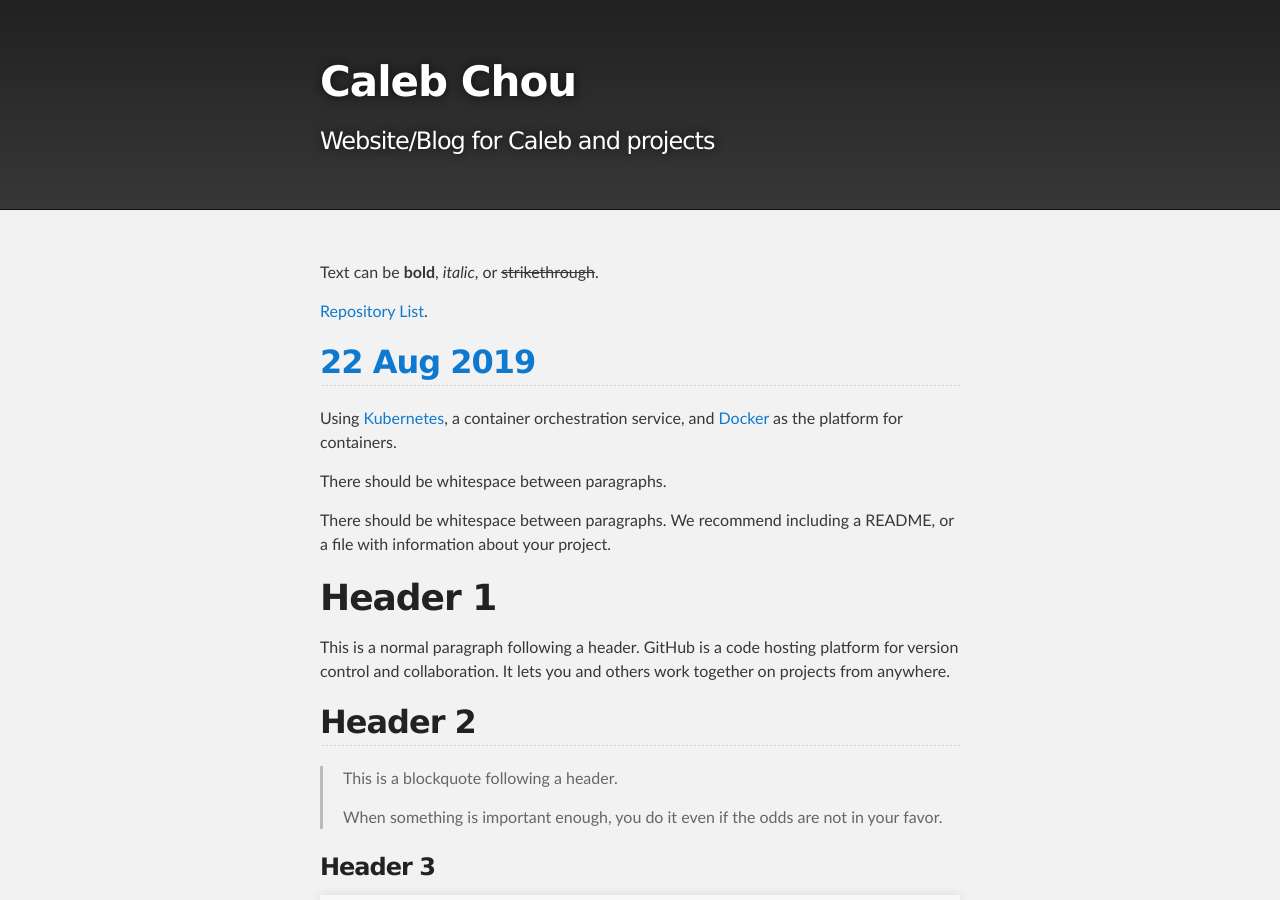
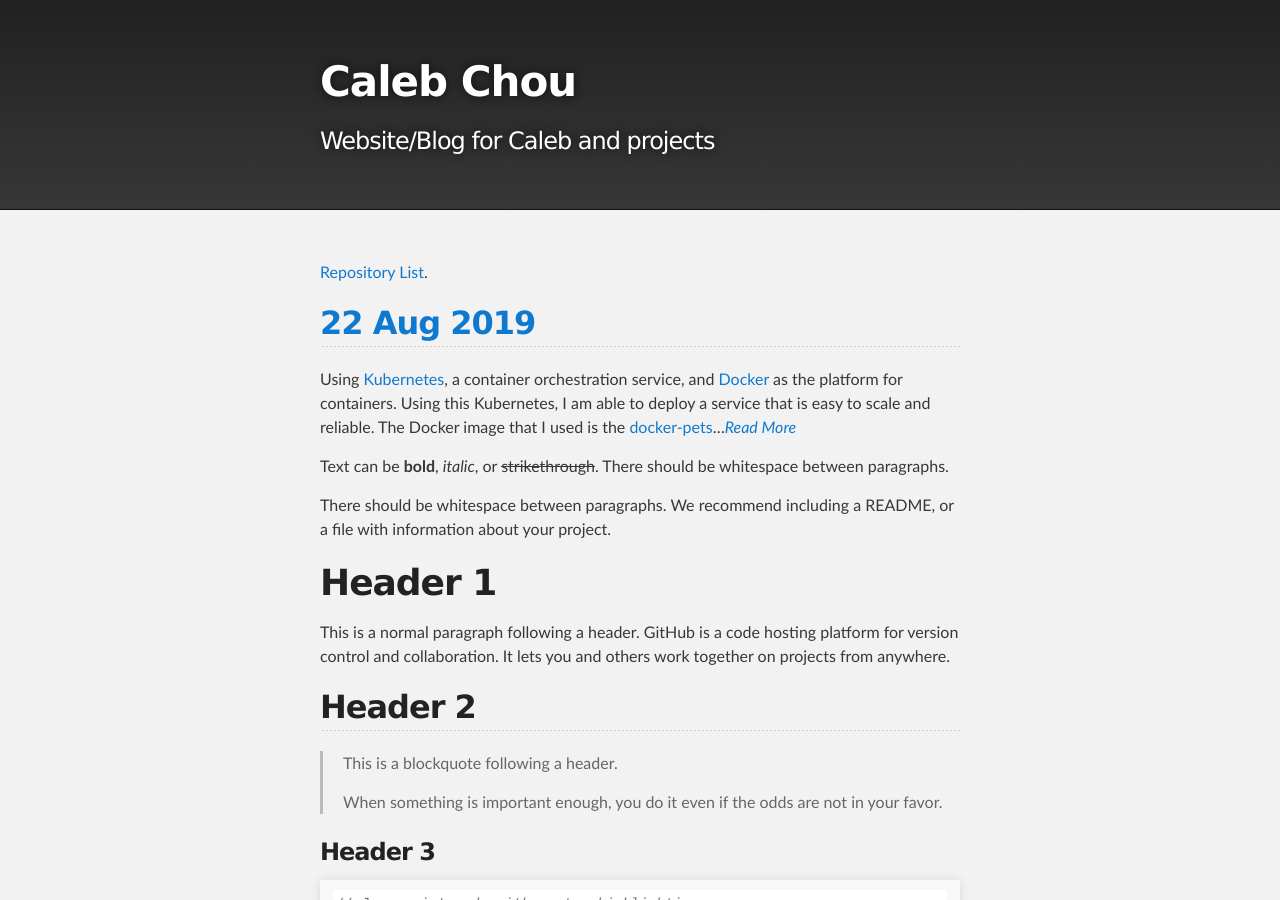
Before and after one commit to caleb-chou/caleb-chou.github.io, a Jekyll site: the page built from index.md, in a window 1280 px wide and 900 px high. Built offline with Jekyll 4.4.1, drawn with Linux system fonts in a browser that asks for light colours.

Commit message:
modified

```diff
--- a/index.md
+++ b/index.md
@@ -2,14 +2,15 @@
 layout: default
 ---
 
-Text can be **bold**, _italic_, or ~~strikethrough~~.
-
-[Repository List](./another-page.html).
+[Repository List](./repo-list.html).
 
 ## [22 Aug 2019](./blogs/22082019.html)
-Using [Kubernetes](https://kubernetes.io/), a container orchestration service, and [Docker](https://www.docker.com/) as the platform for containers.
+Using [Kubernetes](https://kubernetes.io/), a container orchestration service, and [Docker](https://www.docker.com/) as the platform for containers. Using this Kubernetes, I am able to deploy a service that is easy to scale and reliable. The Docker image that I used is the [docker-pets](https://github.com/dockersamples/docker-pets)...[_Read More_](./blogs/22082019)
 
 
+
+
+Text can be **bold**, _italic_, or ~~strikethrough~~.
 There should be whitespace between paragraphs.
 
 There should be whitespace between paragraphs. We recommend including a README, or a file with information about your project.
```
Also changed, not shown: another-page.md (deleted, +0 -9 lines), repo-list.md (added, +9 -0 lines).
